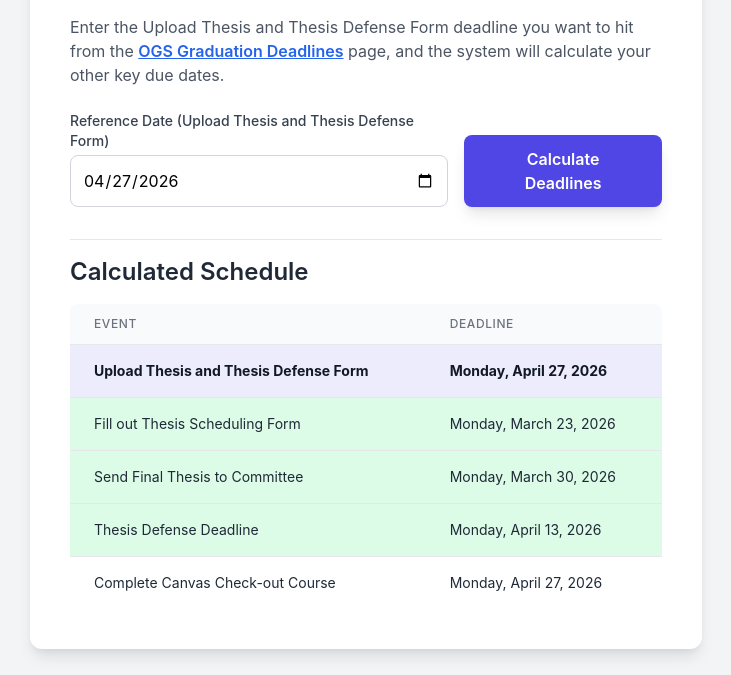
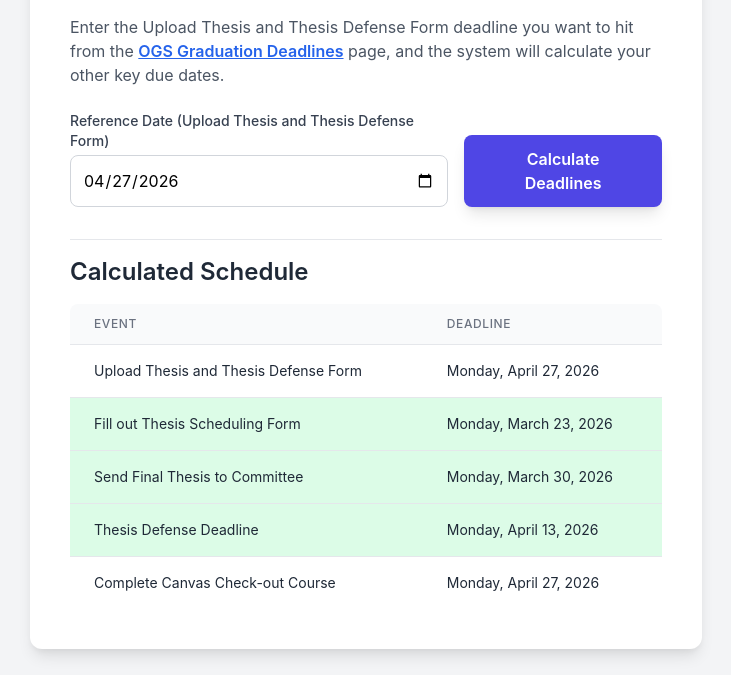
Before and after one commit to stosaspw/interactiveschedules, a plain HTML site: page index.html in a window 1280 px wide. Shown: the part 125-800 px from the top of the page, without its empty margins (274-1005 px from the left). Drawn offline with nearby package versions, Linux system fonts and the light colour scheme.

Commit message:
make first row not emphasized

```diff
--- a/index.html
+++ b/index.html
@@ -76,7 +76,7 @@
         // Thesis Defense Deadline: R - 14 days (2 weeks)
         // Complete Canvas Check-out Course: R + 0 days
         const scheduleOffsets = [
-            { name: "Upload Thesis and Thesis Defense Form", offsetDays: 0, isReference: true },
+            { name: "Upload Thesis and Thesis Defense Form", offsetDays: 0, isReference: false },
             { name: "Fill out Thesis Scheduling Form", offsetDays: -35 },
             { name: "Send Final Thesis to Committee", offsetDays: -28 },
             { name: "Thesis Defense Deadline", offsetDays: -14 },
```
